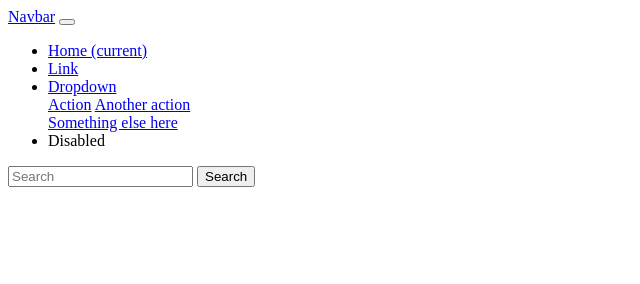
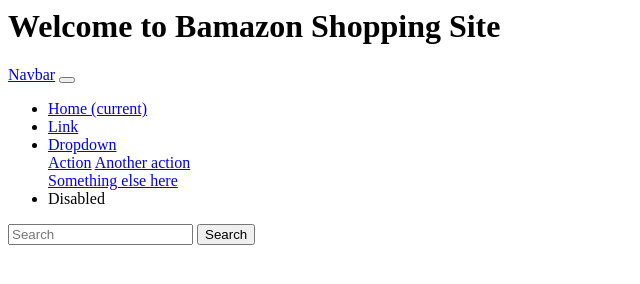
Before and after one commit to Raiden126/bamazon, a plain HTML site: page index.html in a window 1280 px wide. Shown: the whole page, without its empty margins (0-640 px from the left). Drawn offline with Linux system fonts and the light colour scheme.

Commit message:
Update index.html

```diff
--- a/index.html
+++ b/index.html
@@ -1,4 +1,5 @@
 <html>
+  <h1>  Welcome to Bamazon Shopping Site </h1>
 <nav class="navbar navbar-expand-lg navbar-light bg-light">
   <a class="navbar-brand" href="#">Navbar</a>
   <button class="navbar-toggler" type="button" data-toggle="collapse" data-target="#navbarSupportedContent" aria-controls="navbarSupportedContent" aria-expanded="false" aria-label="Toggle navigation">
```
